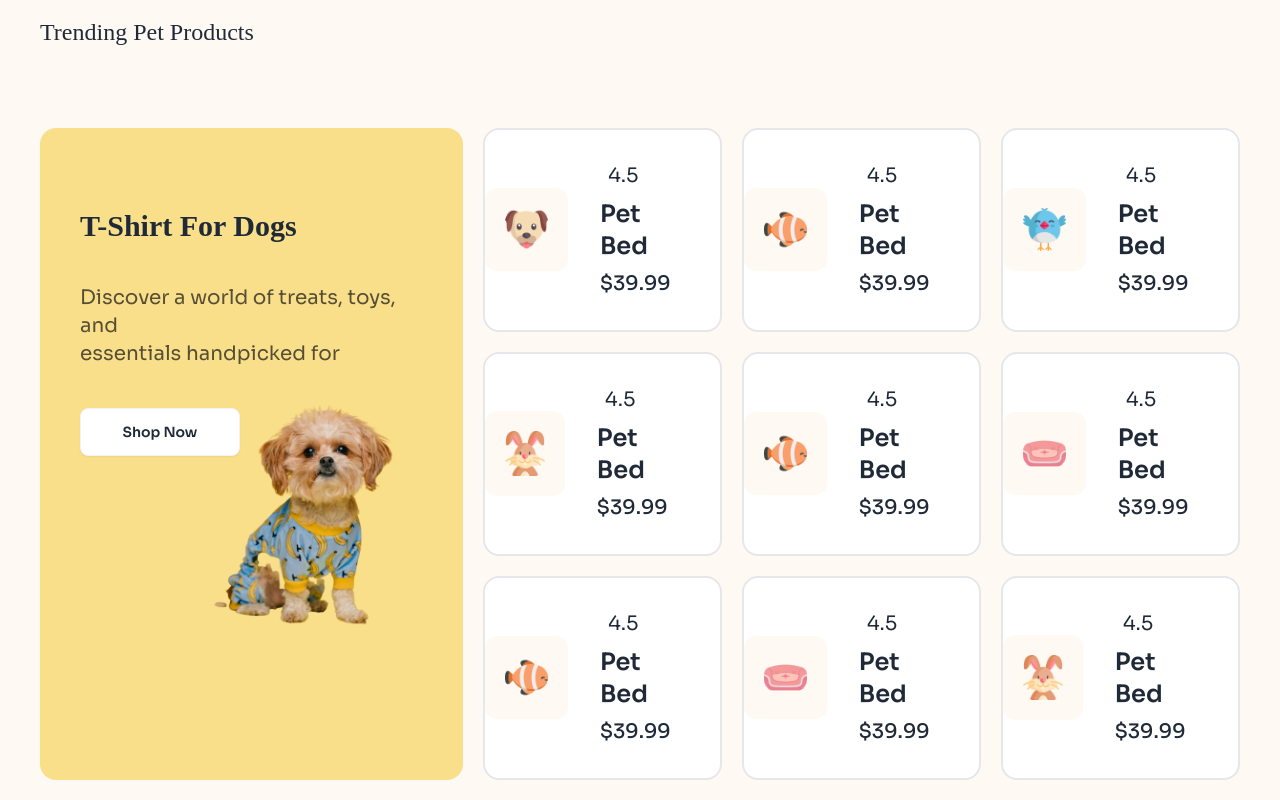
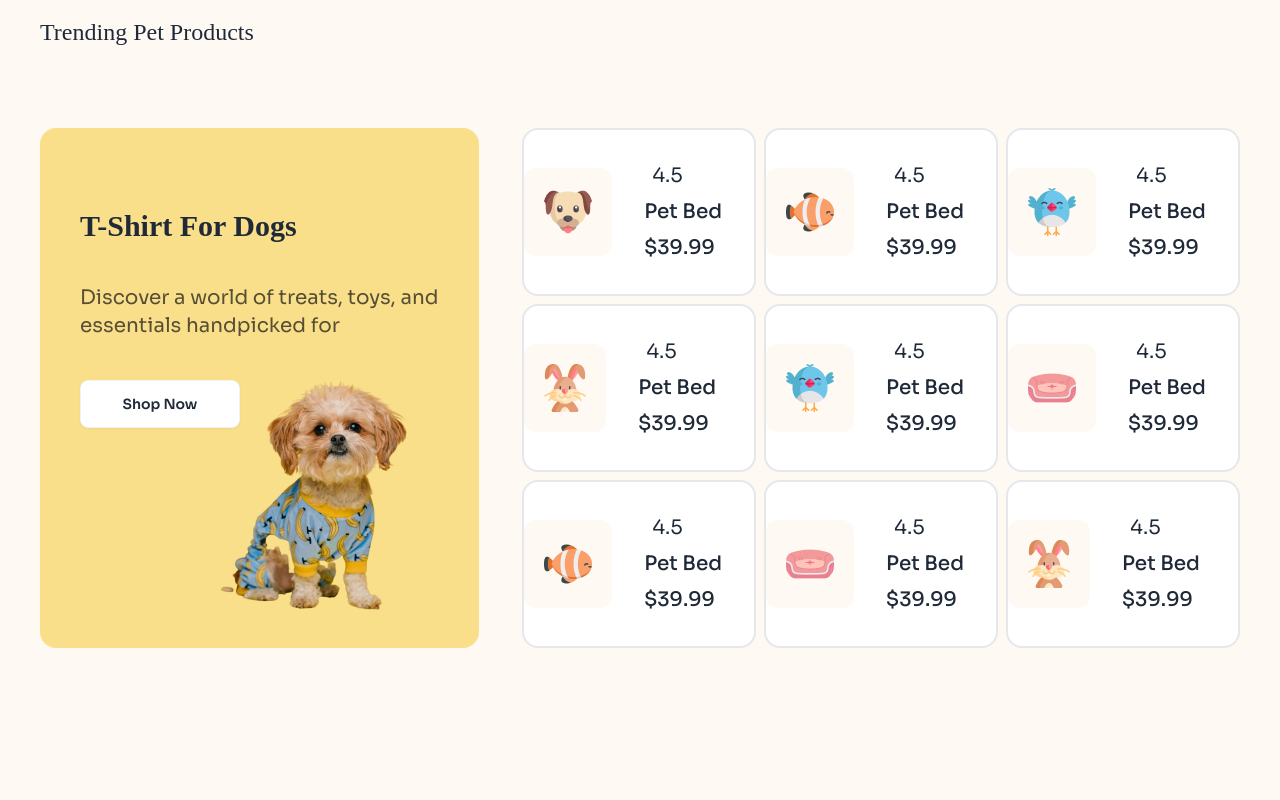
Before and after one commit to sujanchakma1/Asignment-3, a plain HTML site: page index.html in a window 1280 px wide. Shown: the part 1620-2420 px from the top of the page. Drawn offline with nearby package versions, Linux system fonts and the light colour scheme; a web font is replaced by a local one.

Commit message:
added asignment 3

```diff
--- a/index.html
+++ b/index.html
@@ -184,7 +184,7 @@
       <!-- Tranding products -->
        <section class=" bg-bg py-36 mt-28">
         <h1 class="text-2xl adlam-display-font mb-20 mx-10 w-5/6">Trending Pet Products</h1>
-        <div class="xl:flex justify-between gap-5 mx-10">
+        <div class="xl:flex justify-between gap-2 mx-10">
           <!-- card -->
           <div class="card bg-card px-10 mb-5 pt-10">
             <div class="mt-10 relative -mb-32">
@@ -197,7 +197,7 @@
                  <img src="./c1-assets/cute-pet-small.png" alt="">
               </div>
           </div>
-          <div class="grid xl:grid-cols-3 2xl:grid-cols-3 grid-cols-2 gap-5 mb-5">
+          <div class="grid xl:grid-cols-3 grid-cols-2 gap-2 mb-5">
              <!-- card-1 -->
           <div class="card card-side border-2  bg-white">
             <figure>
@@ -206,7 +206,7 @@
             </figure>
             <div class="card-body">
               <h2 class="card-title font-normal text-xl"><img src="./c1-assets/fi_2107957.png" alt="">4.5</h2>
-              <h2 class="text-2xl font-semibold">Pet Bed</h2>
+              <h2 class="text-xl font-medium">Pet Bed</h2>
               <h2 class="font-medium text-xl">$39.99</h2>
 
             </div>
@@ -219,7 +219,7 @@
             </figure>
             <div class="card-body">
               <h2 class="card-title font-normal text-xl"><img src="./c1-assets/fi_2107957.png" alt="">4.5</h2>
-              <h2 class="text-2xl font-semibold">Pet Bed</h2>
+              <h2 class="text-xl font-medium">Pet Bed</h2>
               <h2 class="font-medium text-xl">$39.99</h2>
 
             </div>
@@ -232,7 +232,7 @@
             </figure>
             <div class="card-body">
               <h2 class="card-title font-normal text-xl"><img src="./c1-assets/fi_2107957.png" alt="">4.5</h2>
-              <h2 class="text-2xl font-semibold">Pet Bed</h2>
+              <h2 class="text-xl font-medium">Pet Bed</h2>
               <h2 class="font-medium text-xl">$39.99</h2>
 
             </div>
@@ -245,20 +245,20 @@
             </figure>
             <div class="card-body">
               <h2 class="card-title font-normal text-xl"><img src="./c1-assets/fi_2107957.png" alt="">4.5</h2>
-              <h2 class="text-2xl font-semibold">Pet Bed</h2>
+              <h2 class="text-xl font-medium">Pet Bed</h2>
               <h2 class="font-medium text-xl">$39.99</h2>
 
             </div>
           </div>
           <!-- card 5 -->
-          <div class="card card-side border-2  bg-white">
+          <div class="card card-side border-2   bg-white">
             <figure>
               <img class="bg-bg p-5 rounded-xl"
-                src="./c1-assets/fish-cartoon.png" />
+                src="./c1-assets/bird-cartoon.png" />
             </figure>
             <div class="card-body">
               <h2 class="card-title font-normal text-xl"><img src="./c1-assets/fi_2107957.png" alt="">4.5</h2>
-              <h2 class="text-2xl font-semibold">Pet Bed</h2>
+              <h2 class="text-xl font-medium">Pet Bed</h2>
               <h2 class="font-medium text-xl">$39.99</h2>
 
             </div>
@@ -271,7 +271,7 @@
             </figure>
             <div class="card-body">
               <h2 class="card-title font-normal text-xl"><img src="./c1-assets/fi_2107957.png" alt="">4.5</h2>
-              <h2 class="text-2xl font-semibold">Pet Bed</h2>
+              <h2 class="text-xl font-medium">Pet Bed</h2>
               <h2 class="font-medium text-xl">$39.99</h2>
 
             </div>
@@ -284,7 +284,7 @@
             </figure>
             <div class="card-body">
               <h2 class="card-title font-normal text-xl"><img src="./c1-assets/fi_2107957.png" alt="">4.5</h2>
-              <h2 class="text-2xl font-semibold">Pet Bed</h2>
+              <h2 class="text-xl font-medium">Pet Bed</h2>
               <h2 class="font-medium text-xl">$39.99</h2>
 
             </div>
@@ -297,7 +297,7 @@
             </figure>
             <div class="card-body">
               <h2 class="card-title font-normal text-xl"><img src="./c1-assets/fi_2107957.png" alt="">4.5</h2>
-              <h2 class="text-2xl font-semibold">Pet Bed</h2>
+              <h2 class="text-xl font-medium">Pet Bed</h2>
               <h2 class="font-medium text-xl">$39.99</h2>
 
             </div>
@@ -310,7 +310,7 @@
             </figure>
             <div class="card-body">
               <h2 class="card-title font-normal text-xl"><img src="./c1-assets/fi_2107957.png" alt="">4.5</h2>
-              <h2 class="text-2xl font-semibold">Pet Bed</h2>
+              <h2 class="text-xl font-medium">Pet Bed</h2>
               <h2 class="font-medium text-xl">$39.99</h2>
 
             </div>
@@ -380,12 +380,12 @@
       <p class="text-xl text-Font">Discover a world of treats, toys, and <br>
          essentials handpicked for your furry friends</p>
     </nav>
-    <nav>
+    <nav class="mt-8">
       <a class="link link-hover font-medium text-xl">Find a pet</a>
-      <a class="link link-hover font-medium text-xl py-5">Breeds</a>
+      <a class="link link-hover font-medium text-xl">Breeds</a>
       <a class="link link-hover font-medium text-xl">Contact us</a>
     </nav>
-    <nav class="mt-14">
+    <nav class="mt-12">
       <h6 class="font-semibold text-xl mb-5">Follow us</h6>
       <div class="flex gap-4">
           <a href=""><img src="./c1-assets/Mask group.png" alt=""></a>
```
